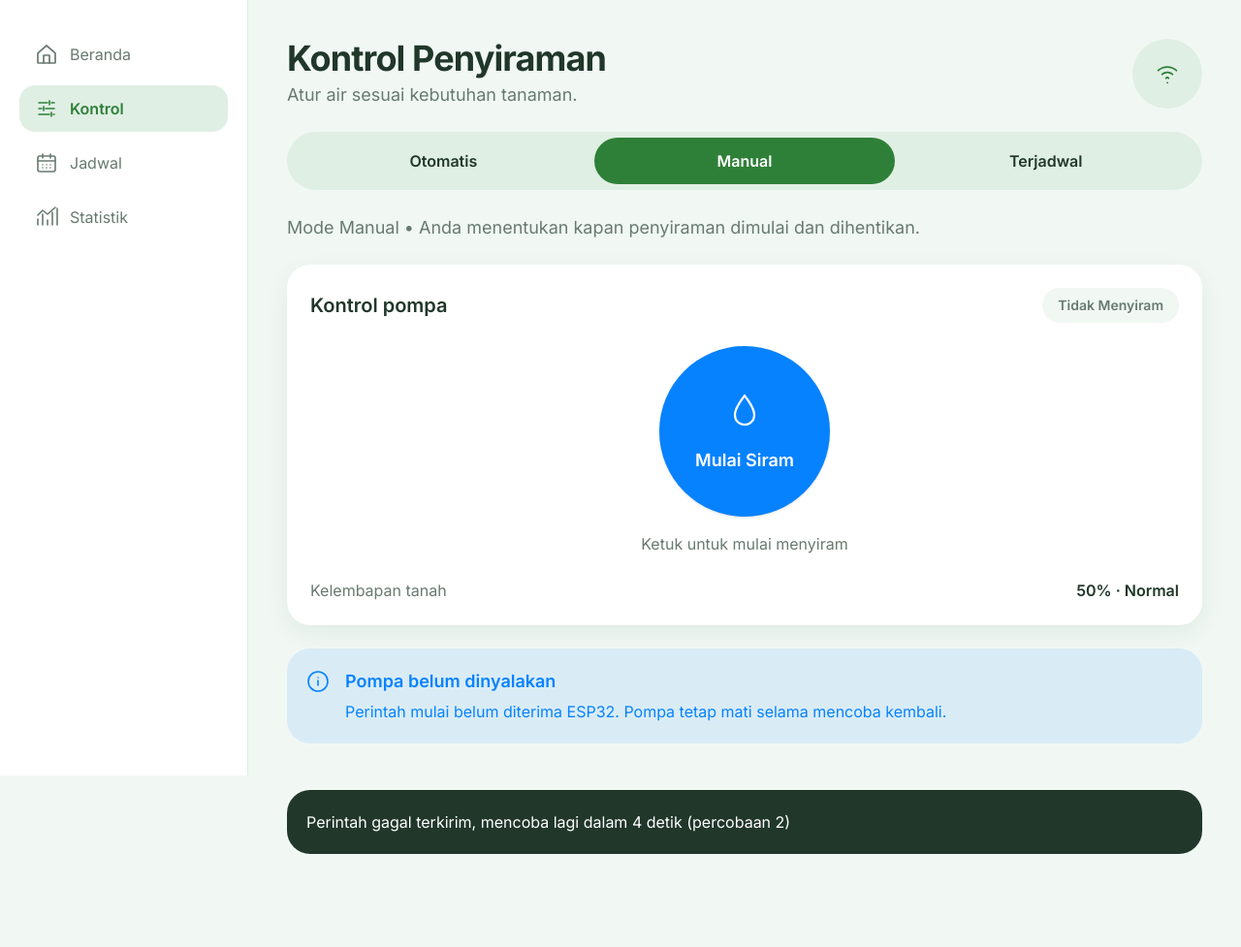
After one commit to bilbilaaaaa/siram-siram, a Laravel app: page /kontrol in a window 1280 px wide. The commit adds this page. Shown: the whole page at 97% size. Run offline with Laravel 12, Linux system fonts and the light colour scheme; style sheets or scripts are compiled from the project's sources.

Commit message:
Kerangka halaman kontrol

```diff
--- a/resources/css/app.css
+++ b/resources/css/app.css
@@ -16,6 +16,8 @@
     --color-border: #e3ece6;
     --color-accent-blue: #0782ff;
     --color-accent-amber: #c65a00;
+    --color-accent-red: #d83232;
+    --color-accent-red-soft: #fff0ee;
 
     --radius-card: 1.5rem;
     --shadow-card: 0 0.5rem 1.5rem rgb(32 55 42 / 7%);
--- /dev/null
+++ b/resources/views/pages/kontrol.blade.php
@@ -0,0 +1,143 @@
+@extends('layouts.app')
+
+@section('title', 'Kontrol Penyiraman · SiramSiram')
+
+@section('content')
+    @php
+        $activeMode = strtolower((string) ($modeAktif ?? 'manual'));
+
+        if (! in_array($activeMode, ['manual', 'otomatis', 'terjadwal'], true)) {
+            $activeMode = 'manual';
+        }
+    @endphp
+
+    <header class="mb-6 flex items-center justify-between gap-4">
+        <div>
+            <h1 class="text-3xl font-bold tracking-tight sm:text-4xl">Kontrol Penyiraman</h1>
+            <p class="mt-1 text-base text-muted sm:text-lg">Atur air sesuai kebutuhan tanaman.</p>
+        </div>
+        <span class="flex h-[4.5rem] w-[4.5rem] shrink-0 items-center justify-center rounded-full bg-primary-soft text-primary">
+            <svg aria-hidden="true" class="h-8 w-8" viewBox="0 0 24 24" fill="none" stroke="currentColor" stroke-width="1.4" stroke-linecap="round" stroke-linejoin="round">
+                <path d="M5 9.5a10.5 10.5 0 0 1 14 0M8 12.5a6 6 0 0 1 8 0M11 15.5a1.5 1.5 0 0 1 2 0"/>
+                <path d="M12 19h.01"/>
+            </svg>
+        </span>
+    </header>
+
+    <div data-mode-tabs>
+        <div role="tablist" aria-label="Mode penyiraman" aria-orientation="horizontal" class="flex rounded-full bg-primary-soft p-1.5">
+            <button
+                id="mode-tab-otomatis"
+                type="button"
+                role="tab"
+                aria-controls="mode-panel-otomatis"
+                aria-selected="{{ $activeMode === 'otomatis' ? 'true' : 'false' }}"
+                tabindex="{{ $activeMode === 'otomatis' ? '0' : '-1' }}"
+                data-mode-tab="otomatis"
+                class="flex-1 rounded-full px-2 py-3 text-sm font-semibold transition-colors focus-visible:outline-2 focus-visible:outline-offset-2 focus-visible:outline-primary sm:text-base {{ $activeMode === 'otomatis' ? 'bg-primary text-surface' : 'text-primary-dark hover:bg-surface/60' }}"
+            >Otomatis</button>
+            <button
+                id="mode-tab-manual"
+                type="button"
+                role="tab"
+                aria-controls="mode-panel-manual"
+                aria-selected="{{ $activeMode === 'manual' ? 'true' : 'false' }}"
+                tabindex="{{ $activeMode === 'manual' ? '0' : '-1' }}"
+                data-mode-tab="manual"
+                class="flex-1 rounded-full px-2 py-3 text-sm font-semibold transition-colors focus-visible:outline-2 focus-visible:outline-offset-2 focus-visible:outline-primary sm:text-base {{ $activeMode === 'manual' ? 'bg-primary text-surface' : 'text-primary-dark hover:bg-surface/60' }}"
+            >Manual</button>
+            <button
+                id="mode-tab-terjadwal"
+                type="button"
+                role="tab"
+                aria-controls="mode-panel-terjadwal"
+                aria-selected="{{ $activeMode === 'terjadwal' ? 'true' : 'false' }}"
+                tabindex="{{ $activeMode === 'terjadwal' ? '0' : '-1' }}"
+                data-mode-tab="terjadwal"
+                class="flex-1 rounded-full px-2 py-3 text-sm font-semibold transition-colors focus-visible:outline-2 focus-visible:outline-offset-2 focus-visible:outline-primary sm:text-base {{ $activeMode === 'terjadwal' ? 'bg-primary text-surface' : 'text-primary-dark hover:bg-surface/60' }}"
+            >Terjadwal</button>
+        </div>
+
+        <div class="mt-6">
+            <section
+                id="mode-panel-manual"
+                role="tabpanel"
+                aria-labelledby="mode-tab-manual"
+                tabindex="0"
+                data-mode-panel="manual"
+                @class(['hidden' => $activeMode !== 'manual'])
+            >
+                @include('partials.kontrol.manual')
+            </section>
+            <section
+                id="mode-panel-otomatis"
+                role="tabpanel"
+                aria-labelledby="mode-tab-otomatis"
+                tabindex="0"
+                data-mode-panel="otomatis"
+                @class(['hidden' => $activeMode !== 'otomatis'])
+            >
+                @include('partials.kontrol.otomatis')
+            </section>
+            <section
+                id="mode-panel-terjadwal"
+                role="tabpanel"
+                aria-labelledby="mode-tab-terjadwal"
+                tabindex="0"
+                data-mode-panel="terjadwal"
+                @class(['hidden' => $activeMode !== 'terjadwal'])
+            >
+                @include('partials.kontrol.terjadwal')
+            </section>
+        </div>
+    </div>
+
+    <script>
+        document.querySelectorAll('[data-mode-tabs]').forEach((tabSet) => {
+            const tabs = Array.from(tabSet.querySelectorAll('[data-mode-tab]'));
+            const panels = Array.from(tabSet.querySelectorAll('[data-mode-panel]'));
+
+            const activateTab = (tab, moveFocus = false) => {
+                tabs.forEach((item) => {
+                    const isSelected = item === tab;
+                    item.setAttribute('aria-selected', String(isSelected));
+                    item.tabIndex = isSelected ? 0 : -1;
+                    item.classList.toggle('bg-primary', isSelected);
+                    item.classList.toggle('text-surface', isSelected);
+                    item.classList.toggle('text-primary-dark', ! isSelected);
+                    item.classList.toggle('hover:bg-surface/60', ! isSelected);
+                });
+
+                panels.forEach((panel) => {
+                    panel.classList.toggle('hidden', panel.dataset.modePanel !== tab.dataset.modeTab);
+                });
+
+                if (moveFocus) {
+                    tab.focus();
+                }
+            };
+
+            tabs.forEach((tab, index) => {
+                tab.addEventListener('click', () => activateTab(tab));
+                tab.addEventListener('keydown', (event) => {
+                    let nextIndex;
+
+                    if (event.key === 'ArrowRight') {
+                        nextIndex = (index + 1) % tabs.length;
+                    } else if (event.key === 'ArrowLeft') {
+                        nextIndex = (index - 1 + tabs.length) % tabs.length;
+                    } else if (event.key === 'Home') {
+                        nextIndex = 0;
+                    } else if (event.key === 'End') {
+                        nextIndex = tabs.length - 1;
+                    } else {
+                        return;
+                    }
+
+                    event.preventDefault();
+                    activateTab(tabs[nextIndex], true);
+                });
+            });
+        });
+    </script>
+@endsection
--- a/resources/views/partials/bottom-nav.blade.php
+++ b/resources/views/partials/bottom-nav.blade.php
@@ -1,22 +1,22 @@
 <nav aria-label="Navigasi utama" class="fixed inset-x-0 bottom-0 z-10 border-t border-border bg-surface px-2 pb-[env(safe-area-inset-bottom)] pt-2 lg:hidden">
     <div class="mx-auto grid max-w-lg grid-cols-4">
-        <a href="{{ route('dashboard') }}" aria-current="page" class="flex flex-col items-center gap-1 pb-2 text-primary">
-            <span class="flex h-10 w-[5.5rem] items-center justify-center rounded-full bg-primary-soft">
+        <a href="{{ route('dashboard') }}" @if (request()->routeIs('dashboard')) aria-current="page" @endif class="flex flex-col items-center gap-1 pb-2 {{ request()->routeIs('dashboard') ? 'text-primary' : 'text-muted' }}">
+            <span @class(['flex h-10 w-[5.5rem] items-center justify-center rounded-full' => true, 'bg-primary-soft' => request()->routeIs('dashboard')])>
                 <svg aria-hidden="true" class="h-7 w-7" viewBox="0 0 24 24" fill="none" stroke="currentColor" stroke-width="1.6" stroke-linecap="round" stroke-linejoin="round">
                     <path d="M3 10.8 12 3l9 7.8v9.7a.5.5 0 0 1-.5.5h-17a.5.5 0 0 1-.5-.5z"/>
                     <path d="M9 21v-8h6v8"/>
                 </svg>
             </span>
-            <span class="text-sm font-semibold">Beranda</span>
+            <span @class(['text-sm' => true, 'font-semibold' => request()->routeIs('dashboard')])>Beranda</span>
         </a>
-        <a href="#kontrol" class="flex flex-col items-center gap-1 pb-2 text-muted">
-            <span class="flex h-10 w-[5.5rem] items-center justify-center">
+        <a href="{{ route('kontrol') }}" @if (request()->routeIs('kontrol')) aria-current="page" @endif class="flex flex-col items-center gap-1 pb-2 {{ request()->routeIs('kontrol') ? 'text-primary' : 'text-muted' }}">
+            <span @class(['flex h-10 w-[5.5rem] items-center justify-center rounded-full' => true, 'bg-primary-soft' => request()->routeIs('kontrol')])>
                 <svg aria-hidden="true" class="h-7 w-7" viewBox="0 0 24 24" fill="none" stroke="currentColor" stroke-width="1.5" stroke-linecap="round">
                     <path d="M4 6h9M17 6h3M4 12h3M11 12h9M4 18h11M19 18h1"/>
                     <path d="M15 4v4M9 10v4M17 16v4"/>
                 </svg>
             </span>
-            <span class="text-sm">Kontrol</span>
+            <span @class(['text-sm' => true, 'font-semibold' => request()->routeIs('kontrol')])>Kontrol</span>
         </a>
         <a href="#jadwal" class="flex flex-col items-center gap-1 pb-2 text-muted">
             <span class="flex h-10 w-[5.5rem] items-center justify-center">
--- /dev/null
+++ b/resources/views/partials/kontrol/manual.blade.php
@@ -0,0 +1,126 @@
+<div class="space-y-6" data-manual-control>
+    <p class="text-lg leading-relaxed text-muted">
+        Mode Manual • Anda menentukan kapan penyiraman dimulai dan dihentikan.
+    </p>
+
+    <div data-manual-state="idle">
+        <section aria-labelledby="manual-pump-title" class="rounded-card bg-surface p-6 shadow-card">
+            <div class="flex items-center justify-between gap-3">
+                <h2 id="manual-pump-title" class="text-xl font-semibold">Kontrol pompa</h2>
+                <span class="shrink-0 rounded-full bg-background px-4 py-2 text-sm font-semibold text-muted">
+                    Tidak Menyiram
+                </span>
+            </div>
+
+            <div class="flex flex-col items-center py-6">
+                <button type="button" data-start-watering class="flex h-44 w-44 flex-col items-center justify-center gap-3 rounded-full bg-accent-blue text-surface shadow-sm transition hover:bg-accent-blue/90 focus-visible:outline-2 focus-visible:outline-offset-4 focus-visible:outline-accent-blue">
+                    <svg aria-hidden="true" class="h-12 w-12" viewBox="0 0 24 24" fill="none" stroke="currentColor" stroke-width="1.1" stroke-linecap="round" stroke-linejoin="round">
+                        <path d="M12 3.5c-2.2 3.3-5 6.1-5 10.1a5 5 0 0 0 10 0c0-4-2.8-6.8-5-10.1Z"/>
+                    </svg>
+                    <span class="text-lg font-semibold">Mulai Siram</span>
+                </button>
+                <p class="mt-4 text-center text-base text-muted">Ketuk untuk mulai menyiram</p>
+            </div>
+
+            <div class="flex items-center justify-between gap-3 text-base">
+                <span class="text-muted">Kelembapan tanah</span>
+                <span class="text-right font-semibold">50% · Normal</span>
+            </div>
+        </section>
+
+        <div class="mt-6 space-y-6">
+            <aside aria-label="Informasi pompa" class="rounded-card bg-accent-blue/10 p-5 text-accent-blue">
+                <div class="flex items-start gap-4">
+                    <svg aria-hidden="true" class="mt-0.5 h-6 w-6 shrink-0" viewBox="0 0 24 24" fill="none" stroke="currentColor" stroke-width="1.6" stroke-linecap="round" stroke-linejoin="round">
+                        <circle cx="12" cy="12" r="10"/>
+                        <path d="M12 11v5M12 8h.01"/>
+                    </svg>
+                    <div>
+                        <h2 class="text-lg font-semibold">Pompa belum dinyalakan</h2>
+                        <p class="mt-1 text-base leading-relaxed">
+                            Perintah mulai belum diterima ESP32. Pompa tetap mati selama mencoba kembali.
+                        </p>
+                    </div>
+                </div>
+            </aside>
+
+            <div role="status" class="rounded-card bg-primary-dark px-5 py-5 text-base leading-relaxed text-surface lg:mt-12">
+                Perintah gagal terkirim, mencoba lagi dalam 4 detik (percobaan 2)
+            </div>
+        </div>
+    </div>
+
+    <div data-manual-state="watering" class="hidden">
+        <section aria-labelledby="manual-active-pump-title" class="rounded-card bg-surface p-6 shadow-card">
+            <div class="flex items-center justify-between gap-3">
+                <h2 id="manual-active-pump-title" class="text-xl font-semibold">Kontrol pompa</h2>
+                <span class="shrink-0 rounded-full bg-accent-blue/10 px-4 py-2 text-sm font-semibold text-accent-blue">
+                    Menyiram
+                </span>
+            </div>
+
+            <div class="flex flex-col items-center py-6">
+                <button type="button" data-stop-watering class="flex h-44 w-44 flex-col items-center justify-center gap-3 rounded-full bg-accent-red-soft text-accent-red transition hover:bg-accent-red-soft/80 focus-visible:outline-2 focus-visible:outline-offset-4 focus-visible:outline-accent-red">
+                    <svg aria-hidden="true" class="h-12 w-12" viewBox="0 0 24 24" fill="none" stroke="currentColor" stroke-width="1.1" stroke-linecap="round" stroke-linejoin="round">
+                        <rect x="3" y="3" width="18" height="18" rx="2"/>
+                    </svg>
+                    <span class="text-lg font-semibold">Hentikan Siram</span>
+                </button>
+                <p class="mt-4 text-center text-base text-muted">Berjalan 00:32 • ketuk untuk berhenti</p>
+            </div>
+
+            <div class="flex items-center justify-between gap-3 text-base">
+                <span class="text-muted">Sumber perintah</span>
+                <span class="text-right font-semibold">Manual</span>
+            </div>
+        </section>
+
+        <div class="mt-6 grid gap-6 lg:grid-cols-2">
+            <aside aria-label="Informasi pompa" class="rounded-card bg-primary-soft p-5 text-primary">
+                <div class="flex items-start gap-4">
+                    <svg aria-hidden="true" class="mt-0.5 h-6 w-6 shrink-0" viewBox="0 0 24 24" fill="none" stroke="currentColor" stroke-width="1.6" stroke-linecap="round" stroke-linejoin="round">
+                        <circle cx="12" cy="12" r="10"/>
+                        <path d="M12 11v5M12 8h.01"/>
+                    </svg>
+                    <div>
+                        <h2 class="text-lg font-semibold">Perintah diterima</h2>
+                        <p class="mt-1 text-base leading-relaxed">
+                            ESP32 sedang menyalakan pompa. Hentikan penyiraman saat air sudah cukup.
+                        </p>
+                    </div>
+                </div>
+            </aside>
+
+            <section aria-labelledby="manual-details-title" class="rounded-card bg-surface p-6 shadow-card">
+                <h2 id="manual-details-title" class="text-xl font-semibold">Rincian penyiraman</h2>
+                <dl class="mt-3 space-y-3 text-base">
+                    <div class="flex items-center justify-between gap-3">
+                        <dt class="text-muted">Mulai menyiram</dt>
+                        <dd class="text-right font-semibold">07.39.28</dd>
+                    </div>
+                    <div class="flex items-center justify-between gap-3">
+                        <dt class="text-muted">Koneksi ESP32</dt>
+                        <dd class="text-right font-semibold">Terhubung</dd>
+                    </div>
+                </dl>
+            </section>
+        </div>
+    </div>
+</div>
+
+<script>
+    document.querySelectorAll('[data-manual-control]').forEach((control) => {
+        const idleState = control.querySelector('[data-manual-state="idle"]');
+        const wateringState = control.querySelector('[data-manual-state="watering"]');
+
+        control.querySelector('[data-start-watering]').addEventListener('click', () => {
+            idleState.classList.add('hidden');
+            wateringState.classList.remove('hidden');
+        });
+
+        control.querySelector('[data-stop-watering]').addEventListener('click', () => {
+            wateringState.classList.add('hidden');
+            idleState.classList.remove('hidden');
+        });
+    });
+</script>
--- /dev/null
+++ b/resources/views/partials/kontrol/otomatis.blade.php
@@ -0,0 +1,57 @@
+<div class="space-y-6">
+    <p class="text-lg leading-relaxed text-muted">
+        Mode Otomatis • Penyiraman mengikuti kelembapan tanah, bukan jadwal.
+    </p>
+
+    <section aria-labelledby="automatic-pump-title" class="rounded-card bg-surface p-6 shadow-card">
+        <div class="flex items-center justify-between gap-3">
+            <h2 id="automatic-pump-title" class="text-xl font-semibold">Kontrol pompa</h2>
+            <span class="shrink-0 rounded-full bg-background px-4 py-2 text-sm font-semibold text-muted">
+                Tidak Menyiram
+            </span>
+        </div>
+
+        <div class="flex flex-col items-center py-6">
+            <button type="button" disabled class="flex h-44 w-44 cursor-not-allowed flex-col items-center justify-center gap-3 rounded-full bg-border text-muted">
+                <svg aria-hidden="true" class="h-12 w-12" viewBox="0 0 24 24" fill="none" stroke="currentColor" stroke-width="1.1" stroke-linecap="round" stroke-linejoin="round">
+                    <path d="M12 3.5c-2.2 3.3-5 6.1-5 10.1a5 5 0 0 0 10 0c0-4-2.8-6.8-5-10.1Z"/>
+                </svg>
+                <span class="text-lg font-semibold">Mulai Siram</span>
+            </button>
+            <p class="mt-4 text-center text-base text-muted">Kontrol manual dinonaktifkan</p>
+        </div>
+
+        <div class="flex items-center justify-between gap-3 text-base">
+            <span class="text-muted">Kelembapan tanah</span>
+            <span class="text-right font-semibold">50% · Normal</span>
+        </div>
+    </section>
+
+    <div class="grid gap-6 lg:grid-cols-2">
+        <aside aria-label="Informasi mode otomatis" class="rounded-card bg-accent-blue/10 p-5 text-accent-blue">
+            <div class="flex items-start gap-4">
+                <svg aria-hidden="true" class="mt-0.5 h-6 w-6 shrink-0" viewBox="0 0 24 24" fill="none" stroke="currentColor" stroke-width="1.6" stroke-linecap="round" stroke-linejoin="round">
+                    <circle cx="12" cy="12" r="10"/>
+                    <path d="M12 11v5M12 8h.01"/>
+                </svg>
+                <div>
+                    <h2 class="text-lg font-semibold">Tanaman disiram saat membutuhkan</h2>
+                    <p class="mt-1 text-base leading-relaxed">
+                        Pompa menyala saat tanah kering (&lt;30%) dan berhenti saat kelembapan mencapai 50%.
+                    </p>
+                </div>
+            </div>
+        </aside>
+
+        <section aria-labelledby="automatic-moisture-title" class="rounded-card bg-surface p-6 shadow-card">
+            <h2 id="automatic-moisture-title" class="text-xl font-semibold">Tanah masih cukup lembap</h2>
+            <p class="mt-3 text-base leading-relaxed text-muted">
+                Pembacaan saat ini 50%. Pompa tetap mati.
+            </p>
+            <div class="mt-3 flex items-center justify-between gap-3 text-base">
+                <span class="text-muted">Kontrol manual</span>
+                <span class="text-right font-semibold">Pilih mode Manual</span>
+            </div>
+        </section>
+    </div>
+</div>
--- /dev/null
+++ b/resources/views/partials/kontrol/terjadwal.blade.php
@@ -0,0 +1 @@
+<h2 class="text-xl font-semibold">Panel Terjadwal</h2>
--- a/resources/views/partials/sidebar.blade.php
+++ b/resources/views/partials/sidebar.blade.php
@@ -1,13 +1,13 @@
 <aside class="fixed inset-y-0 left-0 hidden w-64 border-r border-border bg-surface px-5 py-8 lg:block">
     <nav aria-label="Navigasi utama" class="space-y-2">
-        <a href="{{ route('dashboard') }}" aria-current="page" class="flex items-center gap-3 rounded-2xl bg-primary-soft px-4 py-3 font-semibold text-primary">
+        <a href="{{ route('dashboard') }}" @if (request()->routeIs('dashboard')) aria-current="page" @endif @class(['flex items-center gap-3 rounded-2xl px-4 py-3', 'bg-primary-soft font-semibold text-primary' => request()->routeIs('dashboard'), 'text-muted transition hover:bg-background hover:text-primary-dark' => ! request()->routeIs('dashboard')])>
             <svg aria-hidden="true" class="h-6 w-6" viewBox="0 0 24 24" fill="none" stroke="currentColor" stroke-width="1.7" stroke-linecap="round" stroke-linejoin="round">
                 <path d="M3 10.8 12 3l9 7.8v9.7a.5.5 0 0 1-.5.5h-17a.5.5 0 0 1-.5-.5z"/>
                 <path d="M9 21v-8h6v8"/>
             </svg>
             <span>Beranda</span>
         </a>
-        <a href="#kontrol" class="flex items-center gap-3 rounded-2xl px-4 py-3 text-muted transition hover:bg-background hover:text-primary-dark">
+        <a href="{{ route('kontrol') }}" @if (request()->routeIs('kontrol')) aria-current="page" @endif @class(['flex items-center gap-3 rounded-2xl px-4 py-3', 'bg-primary-soft font-semibold text-primary' => request()->routeIs('kontrol'), 'text-muted transition hover:bg-background hover:text-primary-dark' => ! request()->routeIs('kontrol')])>
             <svg aria-hidden="true" class="h-6 w-6" viewBox="0 0 24 24" fill="none" stroke="currentColor" stroke-width="1.6" stroke-linecap="round">
                 <path d="M4 6h9M17 6h3M4 12h3M11 12h9M4 18h11M19 18h1"/>
                 <path d="M15 4v4M9 10v4M17 16v4"/>
--- a/routes/web.php
+++ b/routes/web.php
@@ -4,3 +4,6 @@ use App\Http\Controllers\DashboardController;
 use Illuminate\Support\Facades\Route;
 
 Route::get('/', [DashboardController::class, 'index'])->name('dashboard');
+
+Route::view('/kontrol', 'pages.kontrol', ['modeAktif' => 'manual'])
+    ->name('kontrol');
```
